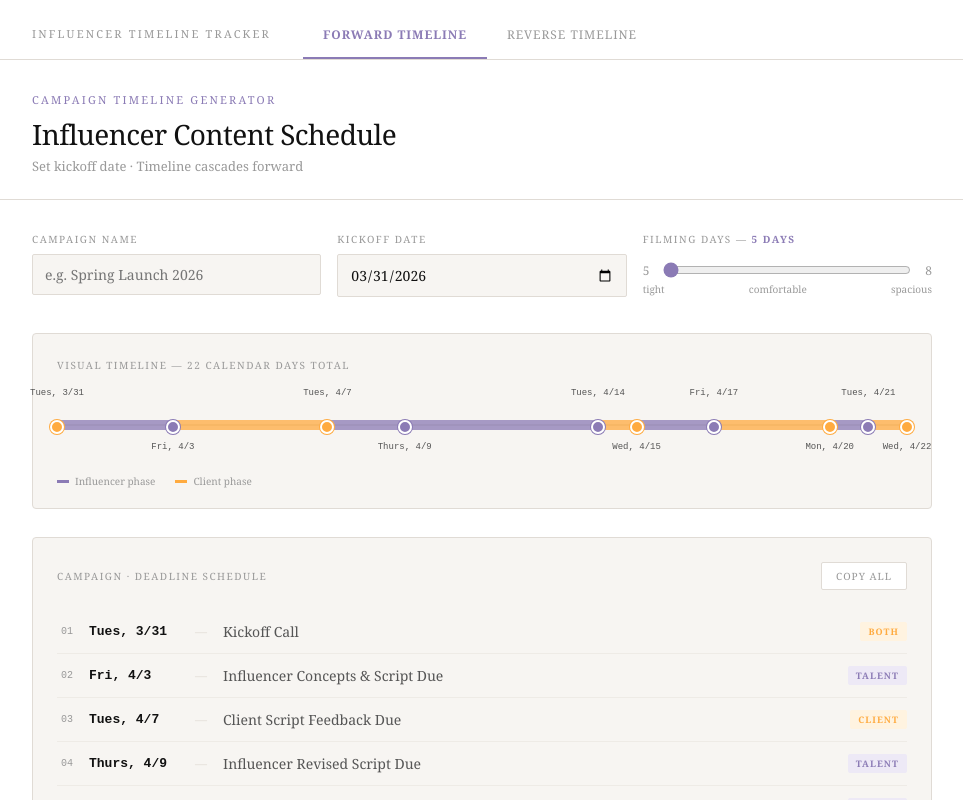
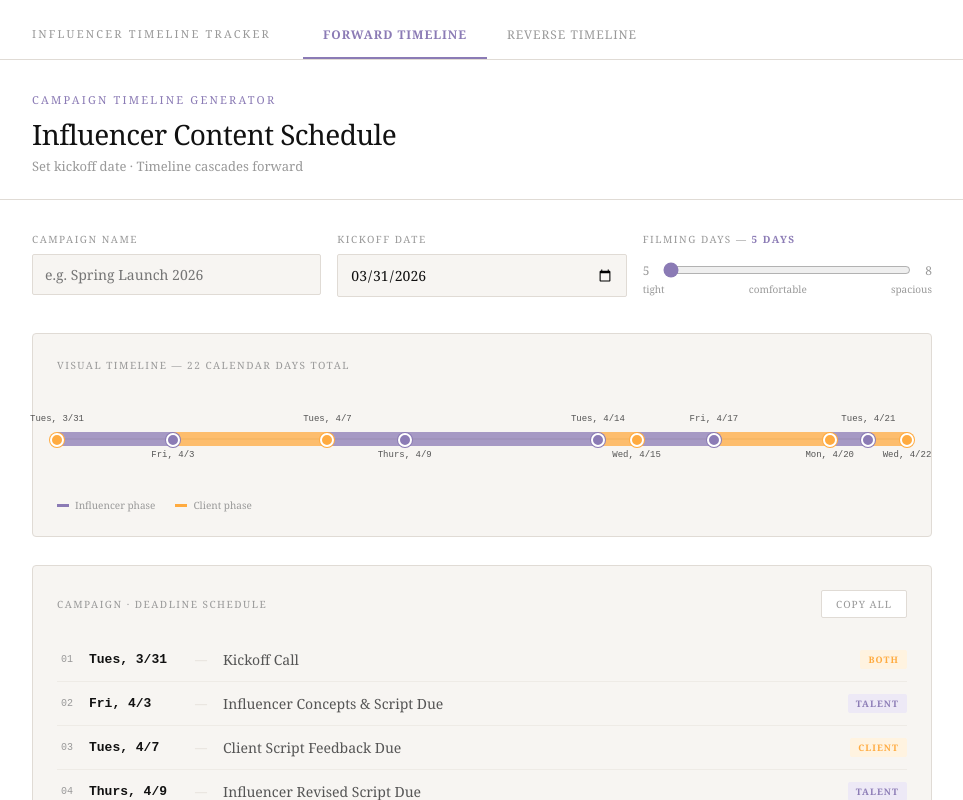
Before and after one commit to zkfruitrollup-emily/campaign-timeline, a React (Create React App) app: page / in a window 1280 px wide. Shown: the top 800 px of the page, without its empty margins (16-979 px from the left). Built offline with nearby package versions, Linux system fonts and the light colour scheme.

Commit message:
Update ForwardTimeline.jsx

```diff
--- a/src/ForwardTimeline.jsx
+++ b/src/ForwardTimeline.jsx
@@ -113,87 +113,35 @@ export default function ForwardTimeline() {
           </div>
         </div>
 
-        {/* Visual Bar Timeline */}
-        <div style={{ background: C.bgCard, border: `1px solid ${C.border}`, borderRadius: "4px", padding: "24px 24px 20px", marginBottom: "28px" }}>
-          <div style={{ fontSize: "10px", letterSpacing: "0.15em", color: C.textMuted, textTransform: "uppercase", marginBottom: "16px" }}>
-            Visual Timeline — {totalDays} calendar days total
-          </div>
-
-          {/* Date labels row — above bar */}
-          <div style={{ position: "relative", height: "20px", marginBottom: "8px" }}>
+        <div style={{ background: C.bgCard, border: `1px solid ${C.border}`, borderRadius: "4px", padding: "24px", marginBottom: "28px" }}>
+          <div style={{ fontSize: "10px", letterSpacing: "0.15em", color: C.textMuted, textTransform: "uppercase", marginBottom: "20px" }}>Visual Timeline — {totalDays} calendar days total</div>
+          <div style={{ position: "relative", height: "90px" }}>
+            <div style={{ position: "absolute", top: "46px", left: 0, right: 0, height: "2px", background: C.track }} />
+            {timeline.map((phase, i) => {
+              if (i === timeline.length - 1) return null;
+              const next = timeline[i+1];
+              const leftPct = ((phase.date - barStart) / totalSpan) * 100;
+              const widthPct = ((next.date - phase.date) / totalSpan) * 100;
+              return <div key={phase.id} style={{ position: "absolute", top: "40px", left: `${leftPct}%`, width: `${widthPct}%`, height: "14px", background: PHASES[i+1]?.owner === "influencer" ? C.purple : C.amber, opacity: 0.75 }} />;
+            })}
             {timeline.map((phase, i) => {
               const leftPct = ((phase.date - barStart) / totalSpan) * 100;
-              if (i % 2 !== 0) return null; // only even indexes above
+              const dotColor = phase.owner === "influencer" ? C.purple : C.amber;
+              const above = i % 2 === 0;
               return (
-                <div key={phase.id} style={{
-                  position: "absolute", left: `${leftPct}%`, transform: "translateX(-50%)",
-                  fontSize: "9px", color: C.textMid, whiteSpace: "nowrap", fontFamily: "monospace",
-                }}>
-                  {formatDate(phase.date)}
+                <div key={phase.id} style={{ position: "absolute", left: `${leftPct}%`, top: 0, bottom: 0, transform: "translateX(-50%)" }}>
+                  <div style={{ width: "10px", height: "10px", borderRadius: "50%", background: dotColor, position: "absolute", top: "41px", left: "50%", transform: "translateX(-50%)", zIndex: 2, border: `2px solid ${C.bg}`, boxShadow: `0 0 0 1px ${dotColor}` }} />
+                  <div style={{ position: "absolute", ...(above ? { top: "22px" } : { top: "58px" }), left: "50%", transform: "translateX(-50%)", fontSize: "9px", color: C.textMid, whiteSpace: "nowrap", fontFamily: "monospace" }}>{formatDate(phase.date)}</div>
                 </div>
               );
             })}
           </div>
-
-          {/* The bar itself */}
-          <div style={{ position: "relative", height: "18px" }}>
-            <div style={{ position: "absolute", top: "8px", left: 0, right: 0, height: "2px", background: C.track }} />
-            {timeline.map((phase, i) => {
-              if (i === timeline.length - 1) return null;
-              const next = timeline[i + 1];
-              const leftPct = ((phase.date - barStart) / totalSpan) * 100;
-              const widthPct = ((next.date - phase.date) / totalSpan) * 100;
-              return (
-                <div key={phase.id} style={{
-                  position: "absolute", top: "4px", left: `${leftPct}%`,
-                  width: `${widthPct}%`, height: "10px",
-                  background: PHASES[i+1]?.owner === "influencer" ? C.purple : C.amber,
-                  opacity: 0.75,
-                }} />
-              );
-            })}
-            {timeline.map((phase, i) => {
-              const leftPct = ((phase.date - barStart) / totalSpan) * 100;
-              const dotColor = phase.owner === "influencer" ? C.purple : C.amber;
-              return (
-                <div key={phase.id} style={{
-                  position: "absolute", top: "4px", left: `${leftPct}%`, transform: "translateX(-50%)",
-                  width: "10px", height: "10px", borderRadius: "50%", background: dotColor,
-                  border: `2px solid ${C.bg}`, boxShadow: `0 0 0 1px ${dotColor}`, zIndex: 2,
-                }} />
-              );
-            })}
-          </div>
-
-          {/* Date labels row — below bar */}
-          <div style={{ position: "relative", height: "20px", marginTop: "8px" }}>
-            {timeline.map((phase, i) => {
-              const leftPct = ((phase.date - barStart) / totalSpan) * 100;
-              if (i % 2 === 0) return null; // only odd indexes below
-              return (
-                <div key={phase.id} style={{
-                  position: "absolute", left: `${leftPct}%`, transform: "translateX(-50%)",
-                  fontSize: "9px", color: C.textMid, whiteSpace: "nowrap", fontFamily: "monospace",
-                }}>
-                  {formatDate(phase.date)}
-                </div>
-              );
-            })}
-          </div>
-
-          <div style={{ display: "flex", gap: "20px", marginTop: "12px" }}>
-            <div style={{ display: "flex", alignItems: "center", gap: "6px" }}>
-              <div style={{ width: "12px", height: "3px", background: C.purple }} />
-              <span style={{ fontSize: "10px", color: C.textMuted }}>Influencer phase</span>
-            </div>
-            <div style={{ display: "flex", alignItems: "center", gap: "6px" }}>
-              <div style={{ width: "12px", height: "3px", background: C.amber }} />
-              <span style={{ fontSize: "10px", color: C.textMuted }}>Client phase</span>
-            </div>
+          <div style={{ display: "flex", gap: "20px", marginTop: "16px" }}>
+            <div style={{ display: "flex", alignItems: "center", gap: "6px" }}><div style={{ width: "12px", height: "3px", background: C.purple }} /><span style={{ fontSize: "10px", color: C.textMuted }}>Influencer phase</span></div>
+            <div style={{ display: "flex", alignItems: "center", gap: "6px" }}><div style={{ width: "12px", height: "3px", background: C.amber }} /><span style={{ fontSize: "10px", color: C.textMuted }}>Client phase</span></div>
           </div>
         </div>
 
-        {/* Formatted List */}
         <div style={{ background: C.bgCard, border: `1px solid ${C.border}`, borderRadius: "4px", padding: "24px", marginBottom: "20px" }}>
           <div style={{ display: "flex", justifyContent: "space-between", alignItems: "center", marginBottom: "20px" }}>
             <div style={{ fontSize: "10px", letterSpacing: "0.15em", color: C.textMuted, textTransform: "uppercase" }}>{campaignName || "Campaign"} · Deadline Schedule</div>
```
